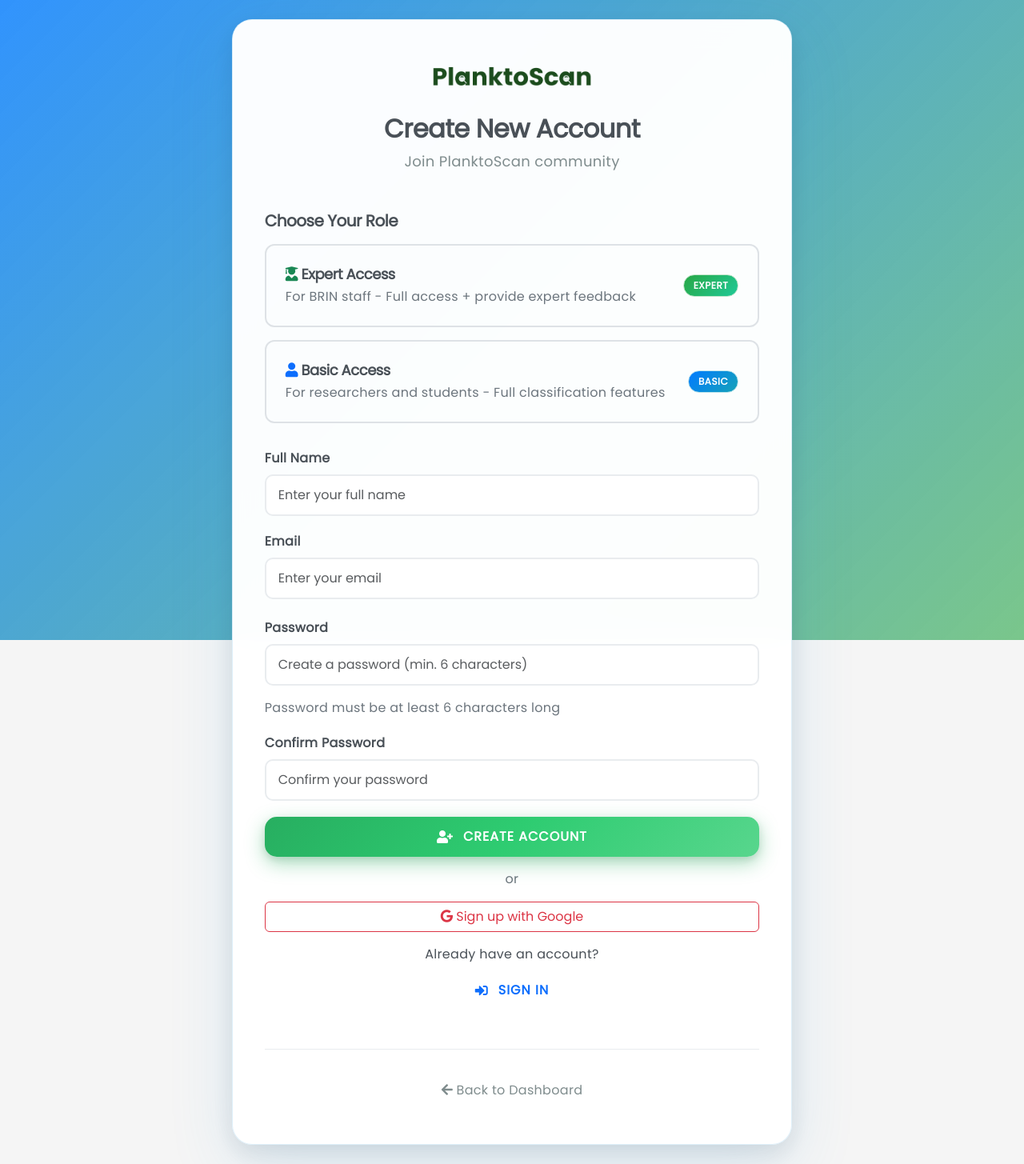
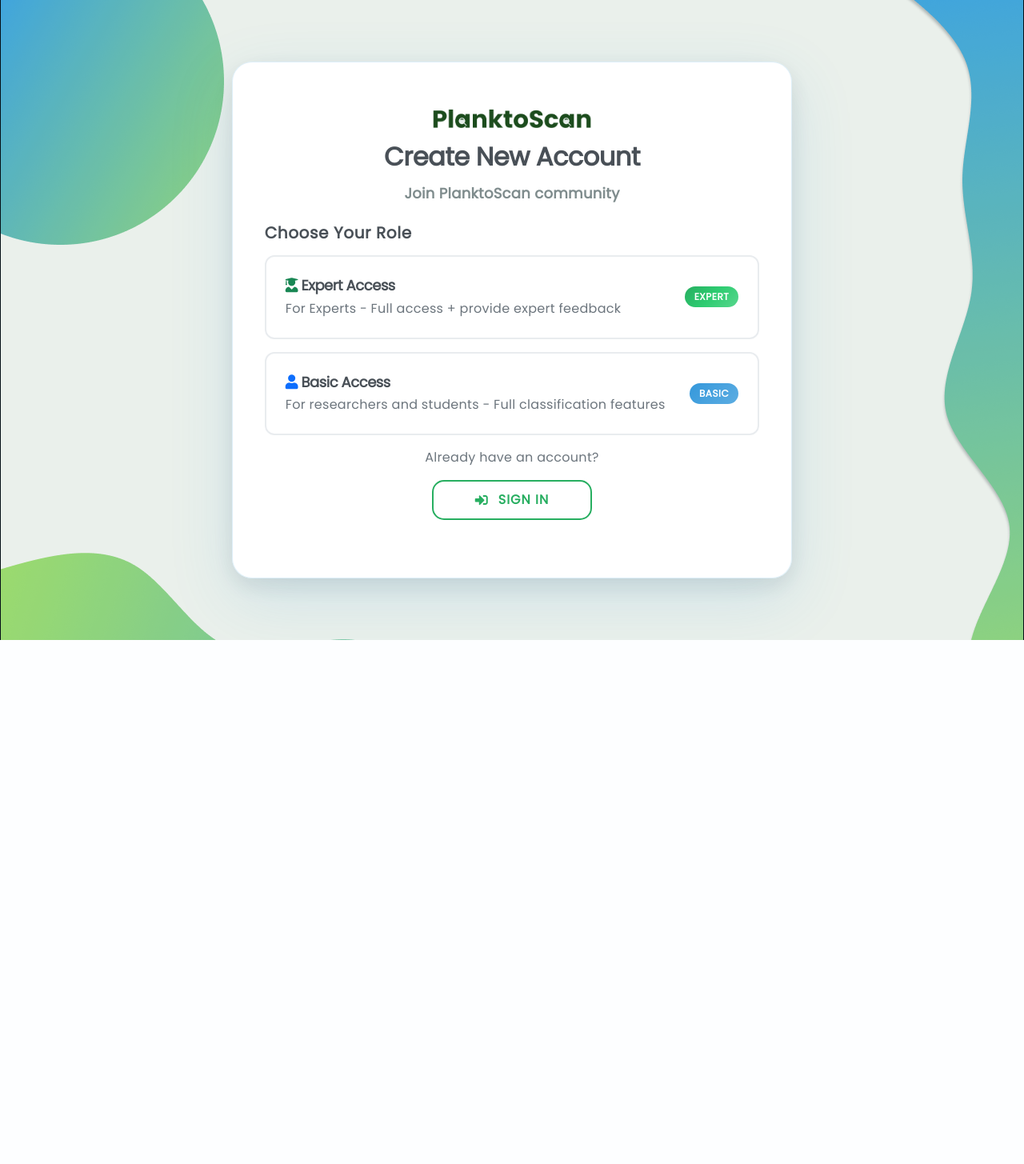
Before and after one commit to rayths/PlanktoScan, a FastAPI app: page /register in a window 1280 px wide. Shown: the whole page at 80% size. After the commit the page ends 800 px from the top, so only its background shows below. Run offline with FastAPI, Linux system fonts and the light colour scheme; parts of the project's set-up code (start-up, migrations or seed data) failed here and were passed over; some libraries are stand-ins or nearby versions.

Commit message:
Update login and registration pages

```diff
--- a/static/css/base/fonts.css
+++ b/static/css/base/fonts.css
@@ -125,7 +125,6 @@ p {
     align-items: center;
     gap: 8px;
     font-size: var(--font-size-xl);
-    text-transform: uppercase;
     letter-spacing: 0.5px;
     height: auto;
     line-height: var(--line-height-tight);
@@ -170,6 +169,22 @@ p {
     margin-bottom: var(--spacing-lg);
     text-shadow: 1px 1px 2px rgba(255, 255, 255, 0.80);
     line-height: var(--line-height-normal);
+}
+
+/* Title and Subtitle */
+.login-title, .register-title {
+    font-size: var(--font-size-3xl);
+    font-weight: 900;
+    color: var(--text-primary);
+    margin-bottom: 0;
+    letter-spacing: -0.5px;
+}
+
+.login-subtitle, .register-subtitle {
+    font-size: var(--font-size-lg);
+    color: var(--text-secondary);
+    margin-bottom: 0;
+    font-weight: 600;
 }
 
 /* Button Text */
--- a/static/css/base/reset.css
+++ b/static/css/base/reset.css
@@ -51,7 +51,7 @@ body {
     overflow: visible;
 }
 
-.dashboard-overlay {
+.main-overlay {
     position: absolute;
     top: 0;
     left: 0;
@@ -70,15 +70,6 @@ body {
     display: flex;
     justify-content: center;
     align-items: flex-start;
-}
-
-/* Form Layouts */
-.form-group {
-    margin-bottom: var(--spacing-md);
-    position: relative;
-    height: 100%;
-    display: flex;
-    flex-direction: column;
 }
 
 .row.g-4.justify-content-center {
--- a/static/css/components/buttons.css
+++ b/static/css/components/buttons.css
@@ -319,6 +319,65 @@
     transform: scale(1.1);
 }
 
+/* Button Outline */
+.btn-outline-primary {
+    background: transparent;
+    border: 2px solid var(--primary-green);
+    color: var(--primary-green);
+    box-shadow: none;
+}
+
+.btn-outline-primary:hover {
+    background: var(--primary-green);
+    border-color: var(--primary-green);
+    color: white;
+    transform: translateY(-2px);
+    box-shadow: 0 8px 20px rgba(39, 174, 96, 0.3);
+}
+
+.btn-outline-primary:focus {
+    background: var(--primary-green);
+    border-color: var(--primary-green);
+    color: white;
+    box-shadow: 0 0 0 0.2rem rgba(39, 174, 96, 0.25);
+}
+
+.btn-outline-primary:active {
+    background: var(--primary-green-hover);
+    border-color: var(--primary-green-hover);
+    color: white;
+    transform: translateY(-1px);
+}
+
+.btn-outline-secondary {
+    background: transparent;
+    border: 2px solid var(--text-secondary);
+    color: var(--text-secondary);
+    box-shadow: none;
+}
+
+.btn-outline-secondary:hover {
+    background: var(--text-secondary);
+    border-color: var(--text-secondary);
+    color: white;
+    transform: translateY(-2px);
+    box-shadow: 0 8px 20px rgba(108, 117, 125, 0.3);
+}
+
+.btn-outline-secondary:focus {
+    background: var(--text-secondary);
+    border-color: var(--text-secondary);
+    color: white;
+    box-shadow: 0 0 0 0.2rem rgba(108, 117, 125, 0.25);
+}
+
+.btn-outline-secondary:active {
+    background: #495057;
+    border-color: #495057;
+    color: white;
+    transform: translateY(-1px);
+}
+
 /* Animations */
 @keyframes spin {
     0% { transform: rotate(0deg); }
--- a/static/css/components/forms.css
+++ b/static/css/components/forms.css
@@ -1,4 +1,39 @@
 /* FORM COMPONENTS */
+
+/* Form Layouts */
+.form-group {
+    margin-bottom: var(--spacing-md);
+    position: relative;
+    height: 100%;
+    display: flex;
+    flex-direction: column;
+}
+
+/* Form Control */
+.form-control {
+    border: 2px solid #e9ecef;
+    border-radius: 10px;
+    padding: 12px 15px;
+    font-size: 1rem;
+    transition: all 0.3s ease;
+}
+
+.form-control:focus {
+    border-color: #007bff;
+    box-shadow: 0 0 0 0.2rem rgba(0, 123, 255, 0.25);
+}
+
+.form-control.is-invalid {
+    border-color: #dc3545;
+}
+
+.invalid-feedback {
+    display: block;
+    width: 100%;
+    margin-top: 0.25rem;
+    font-size: 0.875rem;
+    color: #dc3545;
+}
 
 /* Location Input Styling */
 .location-input-wrapper {
--- a/static/css/features/login.css
+++ b/static/css/features/login.css
@@ -1,15 +1,4 @@
 /* LOGIN PAGE STYLES */
-
-/* Background & Overlay */
-.login-overlay {
-    position: fixed;
-    top: 0;
-    left: 0;
-    width: 100%;
-    height: 100%;
-    background: linear-gradient(135deg, rgba(0, 123, 255, 0.8), rgba(40, 167, 69, 0.6));
-    z-index: 1;
-}
 
 /* Login Container */
 .login-container {
@@ -24,28 +13,13 @@
 
 /* Login Header */
 .login-header {
-    margin-bottom: var(--spacing-xl);
+    margin-bottom: var(--spacing-md);
 }
 
 .login-logo {
     max-width: 200px;
     height: auto;
-    margin-bottom: var(--spacing-md);
-}
-
-.login-title {
-    font-size: var(--font-size-3xl);
-    font-weight: 700;
-    color: var(--text-primary);
     margin-bottom: var(--spacing-xs);
-    letter-spacing: -0.5px;
-}
-
-.login-subtitle {
-    font-size: var(--font-size-lg);
-    color: var(--text-secondary);
-    margin-bottom: 0;
-    font-weight: 400;
 }
 
 /* Login Options */
@@ -127,46 +101,11 @@
     margin-top: 20px;
 }
 
-.form-group {
-    margin-bottom: 20px;
-}
-
-.form-label {
-    font-weight: 600;
-    color: #495057;
-    margin-bottom: 8px;
-}
-
-.form-control {
-    border: 2px solid #e9ecef;
-    border-radius: 10px;
-    padding: 12px 15px;
-    font-size: 1rem;
-    transition: all 0.3s ease;
-}
-
-.form-control:focus {
-    border-color: #007bff;
-    box-shadow: 0 0 0 0.2rem rgba(0, 123, 255, 0.25);
-}
-
-.form-control.is-invalid {
-    border-color: #dc3545;
-}
-
-.invalid-feedback {
-    display: block;
-    width: 100%;
-    margin-top: 0.25rem;
-    font-size: 0.875rem;
-    color: #dc3545;
-}
-
 /* Login Divider */
 .login-divider {
     text-align: center;
     position: relative;
-    margin: var(--spacing-md) 0;
+    margin: var(--spacing-sm) 0;
 }
 
 .login-divider::before {
@@ -192,34 +131,99 @@
     letter-spacing: 0.5px;
 }
 
-/* Login Footer */
-.login-footer {
-    margin-top: var(--spacing-xl);
-    padding-top: var(--spacing-lg);
-    border-top: 1px solid var(--border-light);
+/* Register Page Styles */
+.role-selection {
+    margin: var(--spacing-md) 0;
 }
 
-.login-footer .btn-link {
-    color: var(--text-secondary);
-    text-decoration: none;
-    font-weight: 500;
-    transition: var(--transition-fast);
+.role-card {
+    border: 2px solid var(--border-light);
+    border-radius: var(--radius-medium);
+    padding: var(--spacing-md);
+    margin-bottom: var(--spacing-sm);
+    cursor: pointer;
+    transition: var(--transition-normal);
+    background: var(--bg-card);
 }
 
-.login-footer .btn-link:hover {
-    color: var(--primary-blue);
-    text-decoration: none;
+.role-card:hover {
+    border-color: var(--primary-blue);
+    background-color: var(--bg-overlay);
+    transform: translateY(-2px);
+    box-shadow: var(--shadow-medium);
 }
 
-.help-text {
-    margin-bottom: 20px;
+.role-card.selected {
+    border-color: var(--primary-blue);
+    background-color: var(--bg-overlay);
+    box-shadow: var(--shadow-light);
 }
 
-.help-text p {
-    color: #495057;
-    font-weight: 600;
+.role-card input[type="radio"] {
+    display: none;
 }
 
-.help-text small {
-    line-height: 1.4;
+/* Form reveal animation */
+.form-reveal {
+    animation: slideDown 0.5s ease-out;
 }
+
+/* Role Badges */
+.role-badge {
+    padding: 0.25rem 0.75rem;
+    border-radius: var(--radius-xl);
+    font-size: var(--font-size-xs);
+    font-weight: 600;
+    text-transform: uppercase;
+    letter-spacing: 0.5px;
+}
+
+/* Badge Expert */
+.badge-expert {
+    background: var(--gradient-secondary);
+    color: white;
+    border: none;
+}
+
+/* Badge Basic */
+.badge-basic {
+    background: var(--gradient-primary);
+    color: white;
+    border: none;
+}
+
+.conditional-fields {
+    margin-top: var(--spacing-sm);
+}
+
+.email-hint {
+    font-size: var(--font-size-sm);
+    margin-top: var(--spacing-xs);
+    padding: var(--spacing-xs);
+    border-radius: var(--radius-small);
+    display: none;
+    line-height: var(--line-height-normal);
+}
+
+.expert-hint {
+    background-color: rgba(39, 174, 96, 0.1);
+    color: var(--primary-green);
+    border: 1px solid var(--border-success);
+}
+
+.basic-hint {
+    background-color: var(--bg-overlay);
+    color: var(--primary-blue);
+    border: 1px solid var(--border-primary);
+}
+
+@keyframes slideDown {
+    from {
+        opacity: 0;
+        transform: translateY(-20px);
+    }
+    to {
+        opacity: 1;
+        transform: translateY(0);
+    }
+}
--- a/static/css/features/results.css
+++ b/static/css/features/results.css
@@ -8,16 +8,6 @@
     background-repeat: no-repeat;
     background-attachment: fixed;
     position: relative;
-}
-
-.results-overlay {
-    position: absolute;
-    top: 0;
-    left: 0;
-    width: 100%;
-    height: 100%;
-    background: var(--bg-overlay);
-    z-index: 1;
 }
 
 .results-content {
--- a/templates/expert_feedback.html
+++ b/templates/expert_feedback.html
@@ -19,7 +19,7 @@
         <div class="background">
             <img src="{{ url_for('static', path='assets/background.png') }}" alt="background" class="background-image">
         </div>
-        <div class="results-overlay"></div>
+        <div class="main-overlay"></div>
 
         <!-- Navigation Bar -->
         <nav class="navbar navbar-expand-lg navbar-light navbar-results">
--- a/templates/index.html
+++ b/templates/index.html
@@ -35,7 +35,7 @@
         <div class="background">
             <img src="{{ url_for('static', path='assets/background.png') }}" alt="background" class="background-image">
         </div>
-        <div class="dashboard-overlay"></div>
+        <div class="main-overlay"></div>
 
         <!-- Loading Animation -->
         <div id="load">
--- a/templates/register.html
+++ b/templates/register.html
@@ -7,74 +7,13 @@
     <link href="{{ url_for('static', path='lib/bootstrap/css/bootstrap.min.css') }}" rel="stylesheet">
     <link href="{{ url_for('static', path='lib/fontawesome/css/all.min.css') }}" rel="stylesheet">
     <link href="{{ url_for('static', path='css/app.css') }}" rel="stylesheet">
-    <style>
-        .role-selection {
-            margin: 2rem 0;
-        }
-        .role-card {
-            border: 2px solid #dee2e6;
-            border-radius: 12px;
-            padding: 1.5rem;
-            margin-bottom: 1rem;
-            cursor: pointer;
-            transition: all 0.3s ease;
-        }
-        .role-card:hover {
-            border-color: #007bff;
-            background-color: #f8f9fa;
-        }
-        .role-card.selected {
-            border-color: #007bff;
-            background-color: #e3f2fd;
-        }
-        .role-card input[type="radio"] {
-            display: none;
-        }
-        .role-badge {
-            padding: 0.25rem 0.75rem;
-            border-radius: 20px;
-            font-size: 0.75rem;
-            font-weight: 600;
-            text-transform: uppercase;
-        }
-        .badge-expert {
-            background: linear-gradient(135deg, #28a745, #20c997);
-            color: white;
-        }
-        .badge-basic {
-            background: linear-gradient(135deg, #007bff, #17a2b8);
-            color: white;
-        }
-        .conditional-fields {
-            margin-top: 1rem;
-            padding: 1rem;
-            background-color: #f8f9fa;
-            border-radius: 8px;
-            border-left: 4px solid #007bff;
-        }
-        .email-hint {
-            font-size: 0.875rem;
-            margin-top: 0.5rem;
-            padding: 0.5rem;
-            border-radius: 4px;
-            display: none;
-        }
-        .expert-hint {
-            background-color: #d4edda;
-            color: #155724;
-            border: 1px solid #c3e6cb;
-        }
-        .basic-hint {
-            background-color: #d1ecf1;
-            color: #0c5460;
-            border: 1px solid #bee5eb;
-        }
-    </style>
 </head>
 <body>
     <!-- Background -->
-    <div class="login-background"></div>
-    <div class="login-overlay"></div>
+    <div class="background">
+        <img src="{{ url_for('static', path='assets/background.png') }}" alt="background" class="background-image">
+    </div>
+    <div class="main-overlay"></div>
 
     <!-- Register Container -->
     <div class="login-container">
@@ -84,8 +23,8 @@
                     <div class="main-card">
                         <!-- Header -->
                         <div class="login-header text-center">
-                            <img src="{{ url_for('static', path='assets/judul.png') }}" alt="PlanktoScan" class="login-logo">
-                            <h2 class="login-title">Create New Account</h2>
+                            <img src="{{ url_for('static', path='assets/judul.png') }}" alt="PlanktoScan" class="login-logo mb-0">
+                            <p class="login-title mb-2">Create New Account</p>
                             <p class="login-subtitle">Join PlanktoScan community</p>
                         </div>
 
@@ -94,7 +33,7 @@
                             <form id="registerForm" class="login-form">
                                 <!-- Role Selection -->
                                 <div class="role-selection">
-                                    <h5 class="mb-3">Choose Your Role</h5>
+                                    <p class="text-label">Choose Your Role</p>
 
                                     <!-- Expert Role -->
                                     <div class="role-card" data-role="expert">
@@ -105,7 +44,7 @@
                                                     <i class="fas fa-user-graduate text-success"></i>
                                                     Expert Access
                                                 </h6>
-                                                <small class="text-muted">For BRIN staff - Full access + provide expert feedback</small>
+                                                <small class="text-muted">For Experts - Full access + provide expert feedback</small>
                                             </div>
                                             <span class="role-badge badge-expert">EXPERT</span>
                                         </div>
@@ -125,17 +64,17 @@
                                             <span class="role-badge badge-basic">BASIC</span>
                                         </div>
                                 </div>
-                                </div>
 
+                                <div id="registrationForm" style="display: none;">
                                     <!-- Basic Information -->
                                     <div class="form-group">
-                                    <label for="fullName" class="form-label">Full Name</label>
+                                        <label for="fullName" class="text-label">Full Name</label>
                                         <input type="text" class="form-control" id="fullName" name="name"
                                                placeholder="Enter your full name" required>
                                     </div>
 
                                     <div class="form-group">
-                                    <label for="email" class="form-label">Email</label>
+                                        <label for="email" class="text-label">Email</label>
                                         <input type="email" class="form-control" id="email" name="email"
                                                placeholder="Enter your email" required>
                                         <div class="invalid-feedback" id="emailFeedback"></div>
@@ -152,14 +91,14 @@
                                     </div>
 
                                     <div class="form-group">
-                                    <label for="password" class="form-label">Password</label>
+                                        <label for="password" class="text-label">Password</label>
                                         <input type="password" class="form-control" id="password" name="password"
                                                placeholder="Create a password (min. 6 characters)" required minlength="6">
-                                    <small class="form-text text-muted">Password must be at least 6 characters long</small>
+                                        <small class="text-muted mt-1">Password must be at least 6 characters long</small>
                                     </div>
 
                                     <div class="form-group">
-                                    <label for="confirmPassword" class="form-label">Confirm Password</label>
+                                        <label for="confirmPassword" class="text-label">Confirm Password</label>
                                         <input type="password" class="form-control" id="confirmPassword" name="confirmPassword"
                                                placeholder="Confirm your password" required>
                                     </div>
@@ -167,10 +106,10 @@
                                     <!-- Conditional Fields for Basic Users -->
                                     <div id="conditionalFields" class="conditional-fields" style="display: none;">
                                         <div class="form-group">
-                                        <label for="organization" class="form-label">Organization</label>
+                                            <label for="organization" class="text-label">Organization</label>
                                             <input type="text" class="form-control" id="organization" name="organization"
                                                    placeholder="University, Research Institute, etc." required>
-                                        <small class="form-text text-muted">Please specify your organization or institution</small>
+                                            <small class="text-muted mt-1">Please specify your organization or institution</small>
                                         </div>
                                     </div>
 
@@ -178,34 +117,17 @@
                                         <i class="fas fa-user-plus"></i>
                                         Create Account
                                     </button>
-
-                                <!-- Alternative Registration Methods -->
-                                <div class="text-center mb-3">
-                                    <small class="text-muted">or</small>
                                 </div>
-
-                                <button type="button" class="btn btn-outline-danger w-100 mb-3" id="googleSignUpBtn">
-                                    <i class="fab fa-google"></i>
-                                    Sign up with Google
-                                </button>
                             </form>
 
                             <!-- Back to Login -->
                             <div class="text-center">
-                                <p class="mb-2">Already have an account?</p>
+                                <p class="text-muted mt-0">Already have an account?</p>
                                 <a href="/login" class="btn btn-outline-primary btn-modern">
                                     <i class="fas fa-sign-in-alt"></i>
                                     Sign In
                                 </a>
                             </div>
-                        </div>
-
-                        <!-- Footer -->
-                        <div class="login-footer text-center">
-                            <a href="/" class="btn btn-link">
-                                <i class="fas fa-arrow-left"></i>
-                                Back to Dashboard
-                            </a>
                         </div>
                     </div>
                 </div>
--- a/templates/result.html
+++ b/templates/result.html
@@ -19,7 +19,7 @@
         <div class="background">
             <img src="{{ url_for('static', path='assets/background.png') }}" alt="background" class="background-image">
         </div>
-        <div class="results-overlay"></div>
+        <div class="main-overlay"></div>
 
         <!-- Navigation Bar -->
         <nav class="navbar navbar-expand-lg navbar-light navbar-results">
```
Also changed, not shown: static/js/register.js (+54 -12 lines), templates/login.html (+7 -15 lines). Lines whose indentation alone changed are shown as unchanged.
